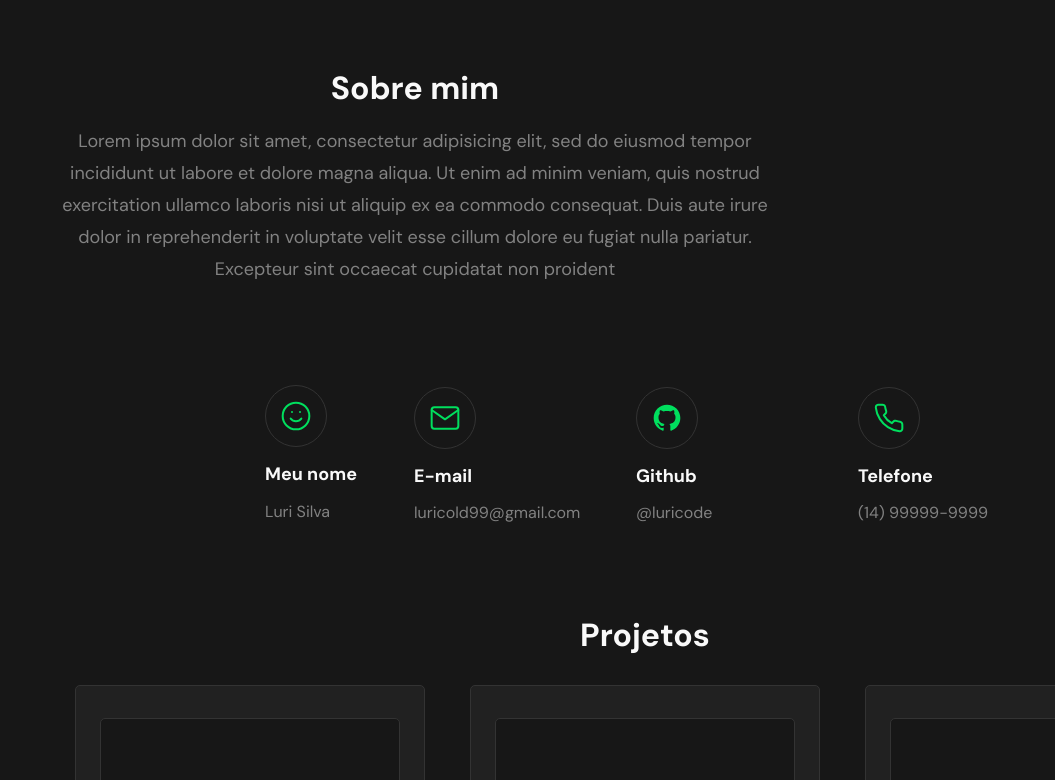
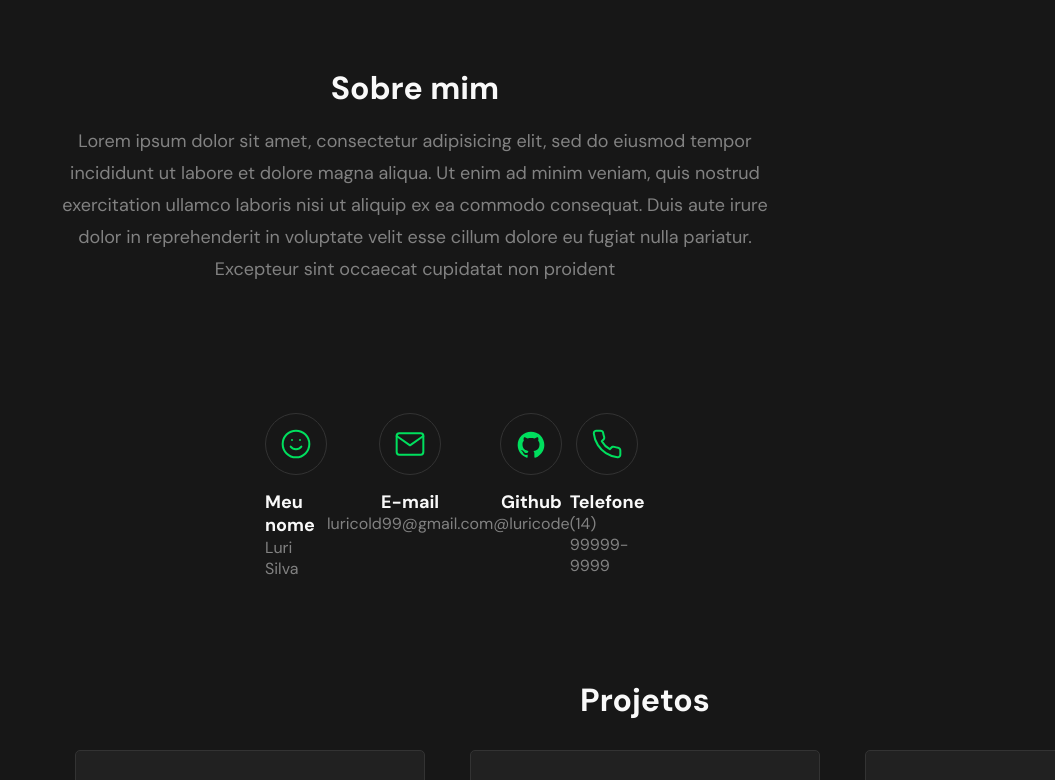
Before and after one commit to Chameleon-Code-Talent/frontend, a React (Vite) app: page /meu-portfolio in a window 1280 px wide. Shown: the part 479-1259 px from the top of the page, without its empty margins (225-1280 px from the left). Built offline with nearby package versions, Linux system fonts and the light colour scheme.

Commit message:
style: adjusted the spacing of personal information elements

```diff
--- a/src/components/PersonInfo/index.jsx
+++ b/src/components/PersonInfo/index.jsx
@@ -7,43 +7,43 @@ import phoneIcon from "../../assets/phone.svg";
 const PersonInfo = () => {
   return (
     <div className={styles.container}>
-      <div className={styles.containerIconNome}>
+      <div className={styles.containerIcon}>
         <div className={styles.emoji}>
           <img src={smileIcon} alt="Icone para meu nome" />
         </div>
-        <div>
-          <p className={styles.titulo}>Meu nome</p>
-          <p className={styles.texto}>Luri Silva</p>
+        <div className={styles.texts}>
+          <span className={styles.titulo}>Meu nome</span>
+          <span className={styles.texto}>Luri Silva</span>
         </div>
       </div>
 
-      <div className={styles.containerIconEmail}>
+      <div className={styles.containerIcon}>
         <div className={styles.emoji}>
           <img src={mailIcon} alt="Icone para o e-mail" />
         </div>
-        <div>
-          <p className={styles.titulo}>E-mail</p>
-          <p className={styles.texto}>luricold99@gmail.com</p>
+        <div className={styles.texts}>
+          <span className={styles.titulo}>E-mail</span>
+          <span className={styles.texto}>luricold99@gmail.com</span>
         </div>
       </div>
 
-      <div className={styles.containerIconGithub}>
+      <div className={styles.containerIcon}>
         <div className={styles.emoji}>
           <img src={vectorIcon} alt="Icone para o github" />
         </div>
-        <div>
-          <p className={styles.titulo}>Github</p>
-          <p className={styles.texto}>@luricode</p>
+        <div className={styles.texts}>
+          <span className={styles.titulo}>Github</span>
+          <span className={styles.texto}>@luricode</span>
         </div>
       </div>
 
-      <div className={styles.containerIconPhone}>
+      <div className={styles.containerIcon}>
         <div className={styles.emoji}>
           <img src={phoneIcon} alt="Icone para o telefone" />
         </div>
-        <div>
-          <p className={styles.titulo}>Telefone</p>
-          <p className={styles.texto}>(14) 99999-9999</p>
+        <div className={styles.texts}>
+          <span className={styles.titulo}>Telefone</span>
+          <span className={styles.texto}>(14) 99999-9999</span>
         </div>
       </div>
     </div>
--- a/src/components/PersonInfo/personInfo.module.css
+++ b/src/components/PersonInfo/personInfo.module.css
@@ -1,41 +1,30 @@
 .container {
-  width: 47.5rem;
-  height: 8.125rem;
-  margin-left: 21.25rem;
-  margin-top: 6.25rem;
   display: flex;
-  align-items: center;
   justify-content: space-between;
+  margin: 8rem 21.25rem 0 21.25rem;
 }
 
-.containerIconNome {
-  width: 5.875rem;
-  height: 8.125rem;
-}
-
-.containerIconEmail {
-  width: 10.438rem;
-  height: 7.938rem;
-}
-
-.containerIconGithub {
-  width: 10.438rem;
-  height: 7.938rem;
-}
-
-.containerIconPhone {
-  width: 10.438rem;
-  height: 7.938rem;
+.containerIcon {
+  display: flex;
+  flex-direction: column;
+  align-items: center;
 }
 
 .emoji {
   width: 3.875rem;
   height: 3.875rem;
   border-radius: 100%;
-  border: 0.063rem #333333 solid;
+  border: 0.063rem var(--dark-300) solid;
   display: flex;
   align-items: center;
   justify-content: center;
+}
+
+.texts {
+  margin-top: 1rem;
+  display: flex;
+  flex-direction: column;
+  align-items: center;
 }
 
 .titulo {
```
